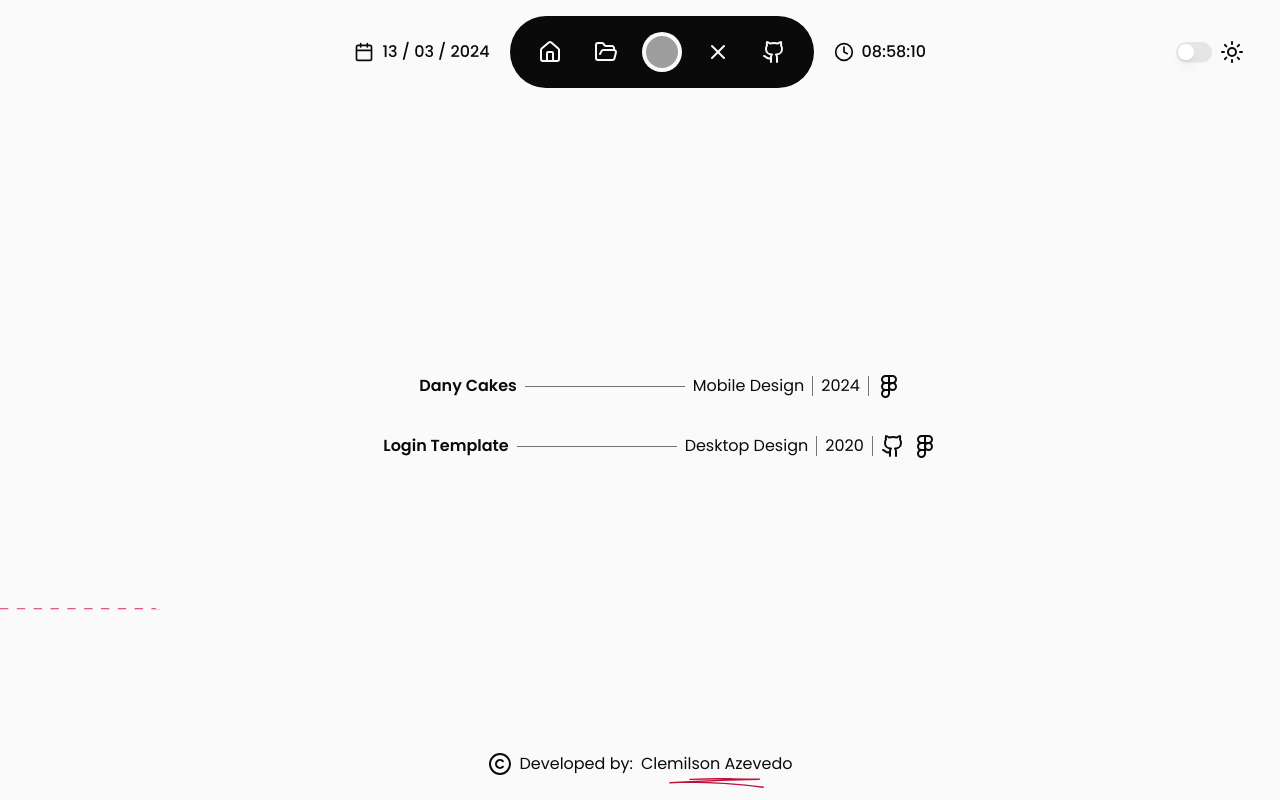
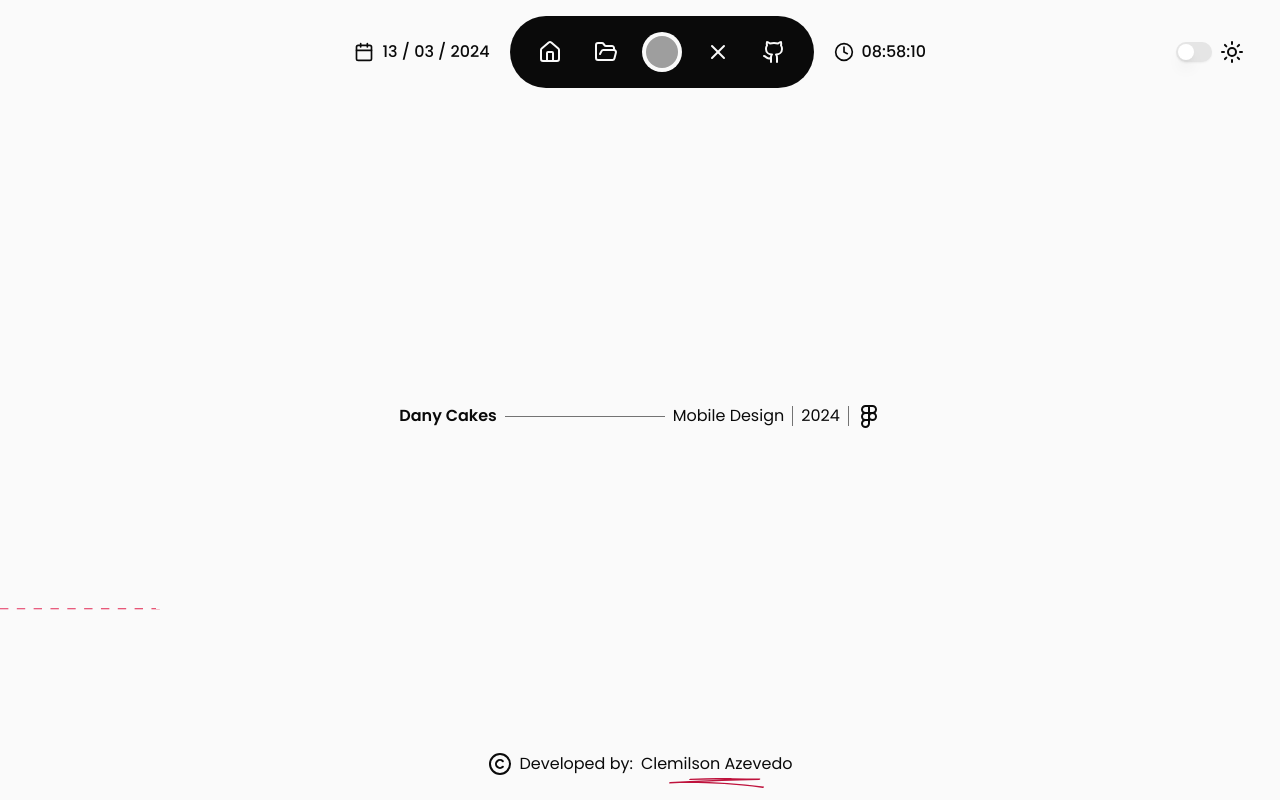
Before and after one commit to ClemilsonAzevedo/design-projects, a React (Vite) app: page /projects in a window 1280 px wide. Built offline with nearby package versions, Linux system fonts and the light colour scheme; grey boxes are pictures that could not be loaded.

Commit message:
Feat: Routes on page

```diff
--- a/package.json
+++ b/package.json
@@ -15,6 +15,7 @@
     "@radix-ui/react-separator": "^1.0.3",
     "@radix-ui/react-slot": "^1.0.2",
     "@radix-ui/react-switch": "^1.0.3",
+    "@types/react-router-dom": "^5.3.3",
     "class-variance-authority": "^0.7.0",
     "clsx": "^2.1.0",
     "dayjs": "^1.11.10",
@@ -22,6 +23,7 @@
     "lucide-react": "^0.356.0",
     "react": "^18.2.0",
     "react-dom": "^18.2.0",
+    "react-router-dom": "^6.22.3",
     "tailwind-merge": "^2.2.1",
     "tailwindcss-animate": "^1.0.7"
   },
--- a/src/App.tsx
+++ b/src/App.tsx
@@ -1,15 +1,19 @@
-import { Header } from "./components/Header";
+import { BrowserRouter as Router, Route, Routes } from 'react-router-dom';
+import { LineAnimateBackground } from "./components/LineAnimateBackground";
 import { Home } from "./pages/Home";
-import { Footer } from "./components/Footer";
-import { LineAnimateBackground } from "./components/LineAnimateBackground";
+import { Projects } from "./pages/Projects";
 
 export function App() {
 
   return (
-    <main className='min-w-full h-screen p-5 gap-6 grid grid-rows-[64px_1fr_32px] place-items-center overflow-y-hidden bg-neutral-50 dark:bg-neutral-950 transition-colors text-neutral-950 dark:text-neutral-50'>
-      <Header />
-      <Home />
-      <Footer />
+    <main className=''>
+      <Router>
+        <Routes>
+          <Route path="/" Component={Home} />
+          <Route path="/home" Component={Home} />
+          <Route path="/projects" Component={Projects} />
+        </Routes>
+      </Router>
       <LineAnimateBackground />
     </main>
   )
--- a/src/components/Header.tsx
+++ b/src/components/Header.tsx
@@ -15,11 +15,11 @@ export function Header() {
         <span className="flex items-center gap-2"><Calendar size={20} />{date}</span>
 
         <nav className="py-4 px-5 rounded-full bg-neutral-950 dark:bg-neutral-100 flex items-center justify-center gap-4 text-neutral-50 dark:text-neutral-950">
-          <a href="#home" target="_self" className="p-2 hover:bg-neutral-800/70 dark:hover:bg-neutral-300/70 rounded-full hover:scale-125 ">
+          <a href="/home" target="_self" className="p-2 hover:bg-neutral-800/70 dark:hover:bg-neutral-300/70 rounded-full hover:scale-125 ">
             <Home size={24} />
           </a>
 
-          <a href="#projects" target="_self" className="p-2 hover:bg-neutral-800/70 dark:hover:bg-neutral-300/70 rounded-full hover:scale-125 ">
+          <a href="/projects" target="_self" className="p-2 hover:bg-neutral-800/70 dark:hover:bg-neutral-300/70 rounded-full hover:scale-125 ">
             <FolderOpen size={24} />
           </a>
 
--- a/src/main.tsx
+++ b/src/main.tsx
@@ -1,10 +1,17 @@
 import React from 'react'
 import ReactDOM from 'react-dom/client'
+import { Header } from "./components/Header";
+import { Footer } from "./components/Footer";
 import { App } from './App.tsx'
 import './index.css'
 
 ReactDOM.createRoot(document.getElementById('root')!).render(
   <React.StrictMode>
-    <App />
+    <div className='min-w-full h-screen p-5 gap-6 grid grid-rows-[64px_1fr_32px] place-items-center overflow-hidden bg-neutral-50 dark:bg-neutral-950 transition-colors text-neutral-950 dark:text-neutral-50' >
+      <Header />
+      <App />
+      <Footer />
+    </div>
+
   </React.StrictMode>,
 )
--- a/src/pages/Home.tsx
+++ b/src/pages/Home.tsx
@@ -3,10 +3,8 @@ import { Project } from "@/components/Project";
 export function Home() {
 
   return (
-    <div className="relative h-full w-full grid items-center overflow-x-hidden scroll-smooth ">
-      <main className="text-neutral-950 dark:text-neutral-200 flex absolute gap-5 ">
+    <section className="overflow-y-auto h-full w-[650px] flex flex-col items-center scroll-smooth justify-center text-neutral-950 dark:text-neutral-200 z-20">
 
-        <section id="home" className="w-screen z-20  snap-x snap-end">
       <Project
         ProjectName="Dany Cakes"
         ProjectType="Mobile Design"
@@ -21,27 +19,8 @@ export function Home() {
         ProjectDesign="#"
         ProjectRepository="#"
       />
-        </section>
 
 
-        <section id="projects" className="z-20 w-screen snap-x snap-end">
-          <Project
-            ProjectName="Dany Cakes"
-            ProjectType="Mobile Design"
-            ProjectDoneDate={2024}
-            ProjectDesign="#"
-            ProjectRepository=""
-          />
-          <Project
-            ProjectName="Login Template"
-            ProjectType="Desktop Design"
-            ProjectDoneDate={2020}
-            ProjectDesign="#"
-            ProjectRepository="#"
-          />
     </section>
-
-      </main>
-    </div>
   )
 }
--- /dev/null
+++ b/src/pages/Projects.tsx
@@ -0,0 +1,19 @@
+import { Project } from "@/components/Project";
+
+export function Projects() {
+
+  return (
+    <section id="projects" className="overflow-y-auto h-full w-[650px] flex flex-col items-center scroll-smooth justify-center text-neutral-950 dark:text-neutral-200 z-20">
+
+      <Project
+        ProjectName="Dany Cakes"
+        ProjectType="Mobile Design"
+        ProjectDoneDate={2024}
+        ProjectDesign="#"
+        ProjectRepository=""
+      />
+
+
+    </section>
+  )
+}
```
Also changed, not shown: 1 other file (tests, documents, lock files or other folders). Lines whose indentation alone changed are shown as unchanged.
